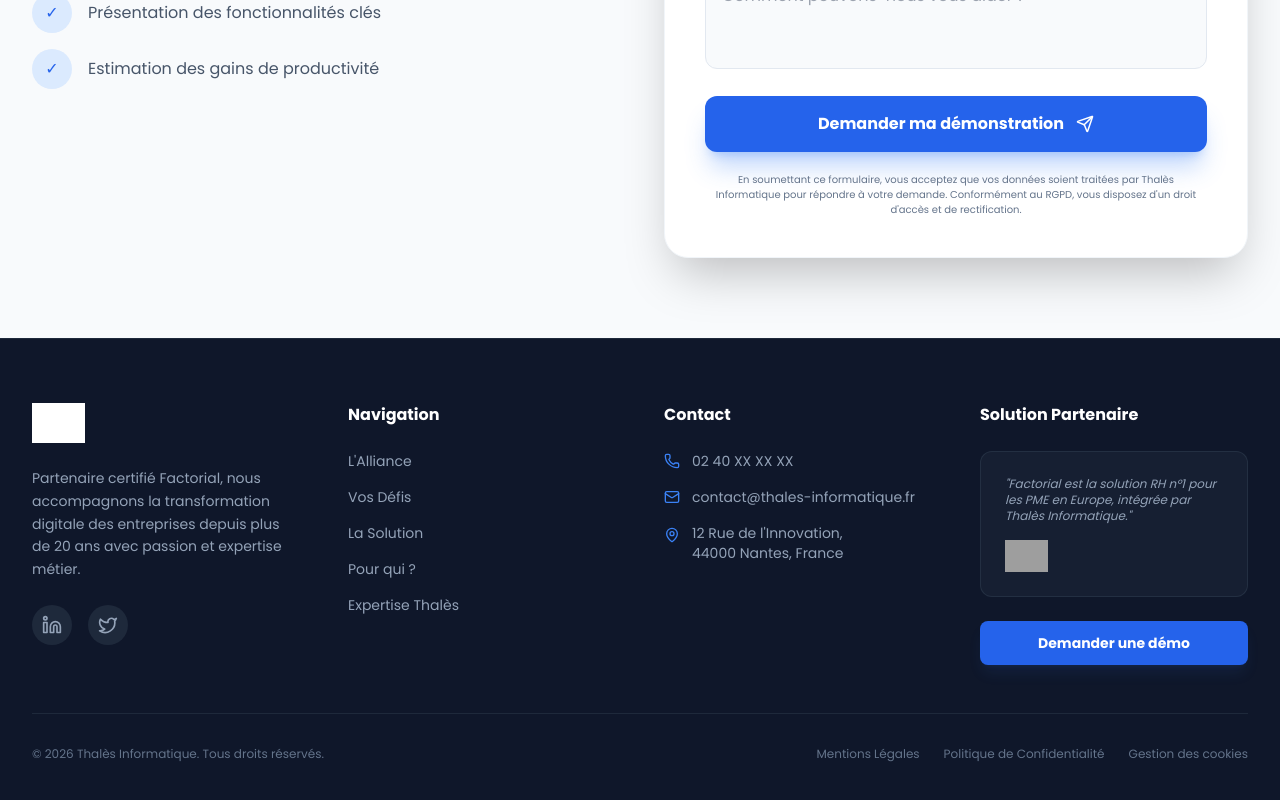
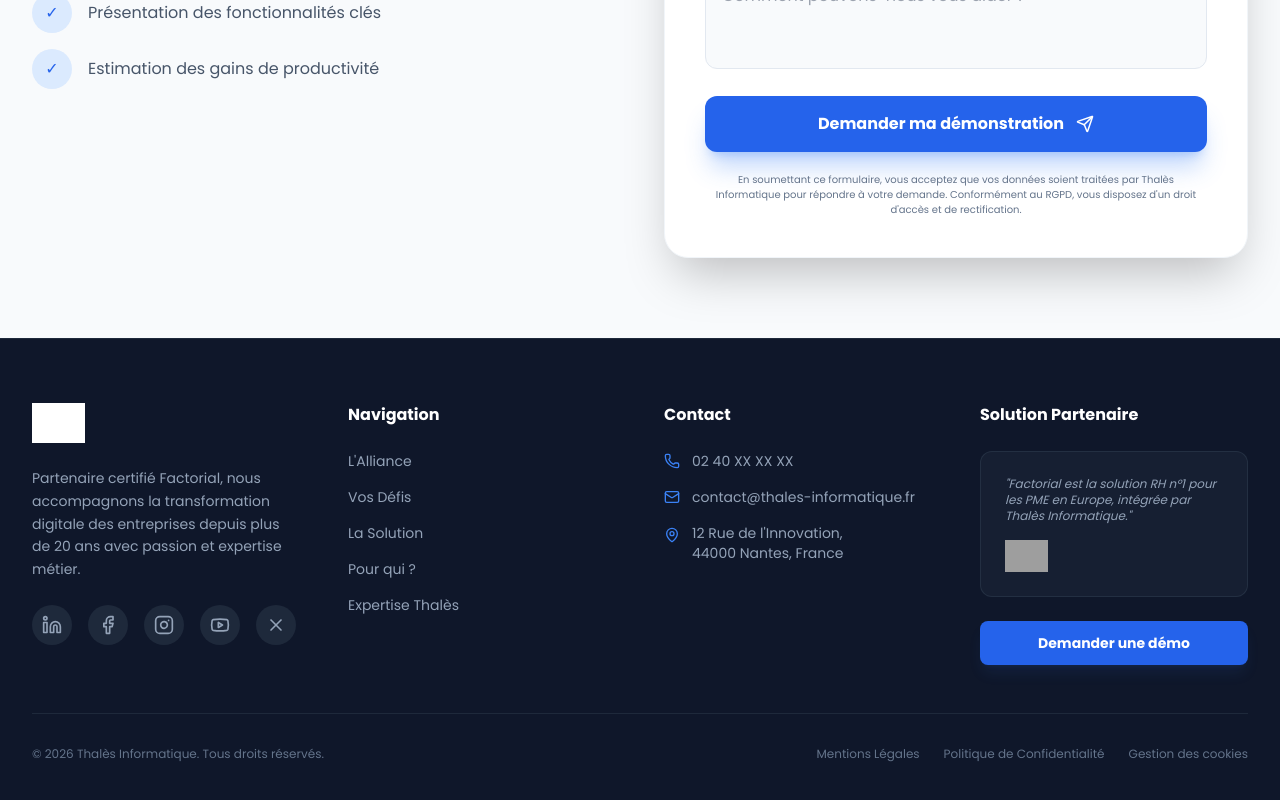
Before and after one commit to thalesmarket-cloud/Thal-s-Informatique-x-Factorial, a React (Vite) app: page / in a window 1280 px wide. Shown: the part 7877-8677 px from the top of the page. Built offline with nearby package versions, Linux system fonts and the light colour scheme; no server answers; grey boxes are pictures that could not be loaded.

Commit message:
feat: Add social links and update README
Adds Facebook, Instagram, YouTube, and X icons to the footer for enhanced social connectivity. Updates the AI Studio app URL in the README for accuracy. Includes global CSS and fixes script path in index.html.

```diff
--- a/components/Footer.tsx
+++ b/components/Footer.tsx
@@ -1,6 +1,6 @@
 
 import React from 'react';
-import { Mail, Phone, MapPin, Linkedin, Twitter } from 'lucide-react';
+import { Mail, Phone, MapPin, Linkedin, Facebook, Instagram, Youtube, X } from 'lucide-react';
 
 const Footer: React.FC = () => {
   return (
@@ -18,12 +18,21 @@ const Footer: React.FC = () => {
             <p className="text-sm leading-relaxed mb-6">
               Partenaire certifié Factorial, nous accompagnons la transformation digitale des entreprises depuis plus de 20 ans avec passion et expertise métier.
             </p>
-            <div className="flex gap-4">
+            <div className="flex gap-4 flex-wrap">
               <a href="#" className="w-10 h-10 rounded-full bg-slate-800 flex items-center justify-center hover:bg-blue-600 hover:text-white transition-all">
                 <Linkedin size={20} />
               </a>
               <a href="#" className="w-10 h-10 rounded-full bg-slate-800 flex items-center justify-center hover:bg-blue-600 hover:text-white transition-all">
-                <Twitter size={20} />
+                <Facebook size={20} />
+              </a>
+              <a href="#" className="w-10 h-10 rounded-full bg-slate-800 flex items-center justify-center hover:bg-blue-600 hover:text-white transition-all">
+                <Instagram size={20} />
+              </a>
+              <a href="#" className="w-10 h-10 rounded-full bg-slate-800 flex items-center justify-center hover:bg-blue-600 hover:text-white transition-all">
+                <Youtube size={20} />
+              </a>
+              <a href="#" className="w-10 h-10 rounded-full bg-slate-800 flex items-center justify-center hover:bg-blue-600 hover:text-white transition-all">
+                <X size={20} />
               </a>
             </div>
           </div>
--- a/index.html
+++ b/index.html
@@ -27,9 +27,11 @@
   }
 }
 </script>
+<link rel="stylesheet" href="/index.css">
 </head>
 <body class="bg-slate-50 text-slate-900 transition-colors duration-300">
     <div id="root"></div>
     <script type="module" src="index.tsx"></script>
+<script type="module" src="/index.tsx"></script>
 </body>
 </html>
```
Also changed, not shown: 1 other file (tests, documents, lock files or other folders).
